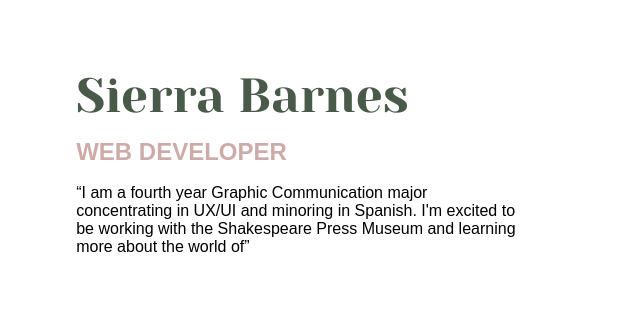
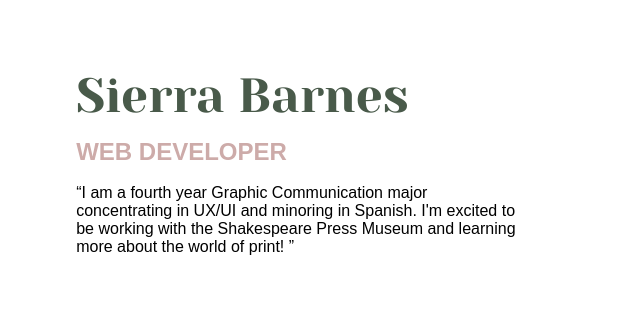
Before and after one commit to ShakespearePress/ShakespearePress.github.io, a plain HTML site: page spm/about.html in a window 1280 px wide. Shown: the part 2240-2564 px from the top of the page, 551-1191 px from the left. Drawn offline with Linux system fonts and the light colour scheme; a web font is replaced by a local one.

Commit message:
Update about.html

```diff
--- a/spm/about.html
+++ b/spm/about.html
@@ -186,7 +186,7 @@
 
                     <br />
 
-                    <p>&ldquo;I am a fourth year Graphic Communication major concentrating in UX/UI and minoring in Spanish. I'm excited to be working with the Shakespeare Press Museum and learning more about the world of&rdquo;</p>
+                    <p>&ldquo;I am a fourth year Graphic Communication major concentrating in UX/UI and minoring in Spanish. I'm excited to be working with the Shakespeare Press Museum and learning more about the world of print! &rdquo;</p>
                 </div>
                 <br/><br/>
             </div>
@@ -211,7 +211,7 @@
                 <br/><br/>
             </div>
 
-                    <!--- END of Curator 2 (Jsackie) Section --->
+                    <!--- END of Curator 2 (N/A) Section --->
 
         </div>
     </div>
```
